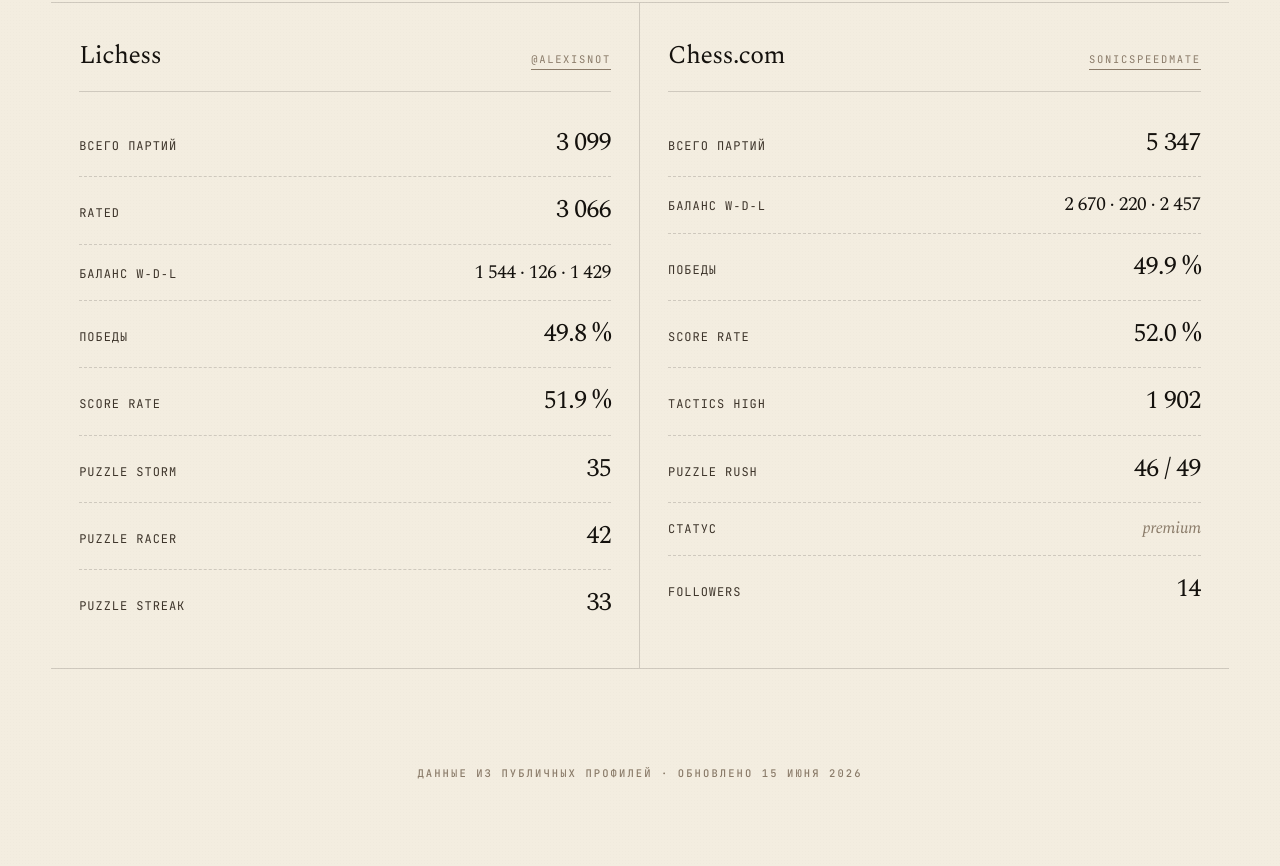
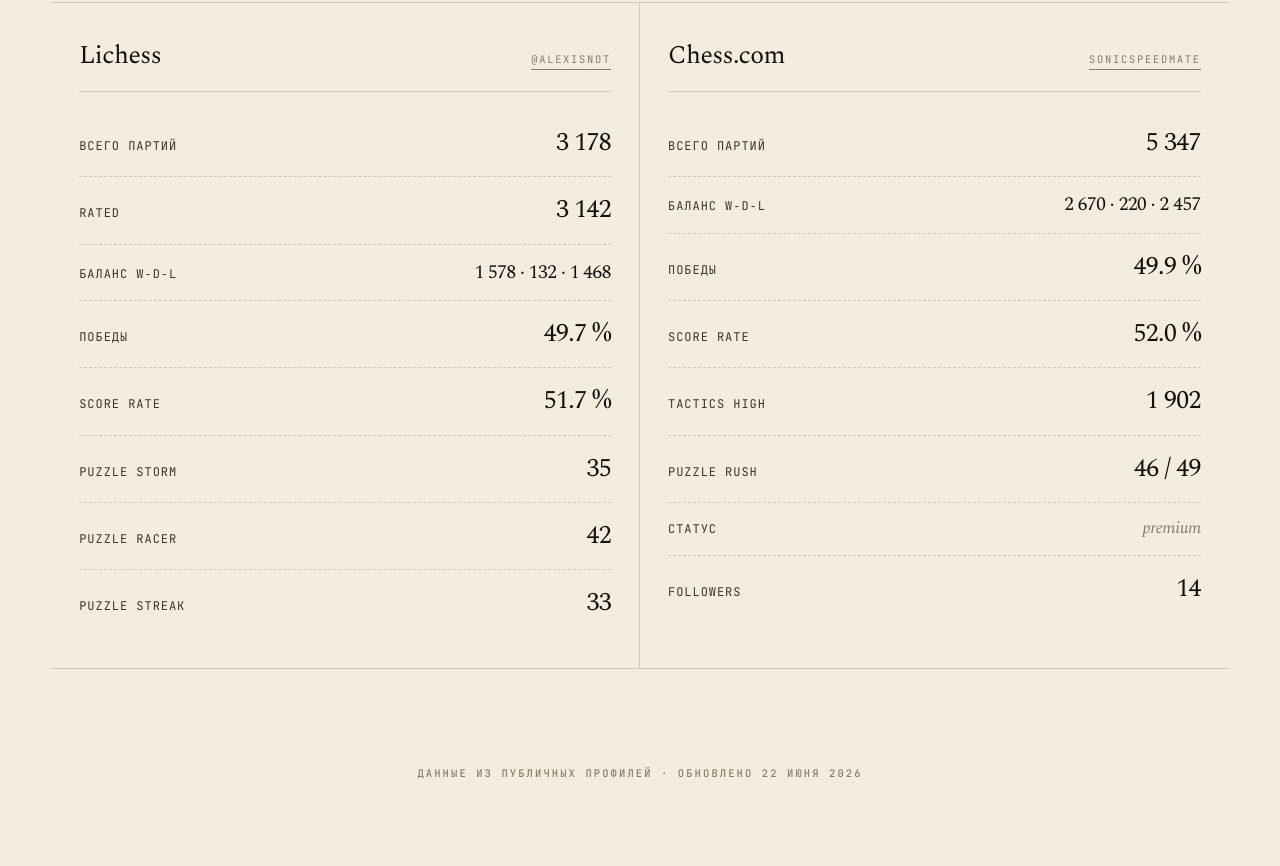
Before and after one commit to alexzavalny/zavalny_com, a Jekyll site: the page built from chess.md, in a window 1280 px wide and 1400 px high, scrolled down 2777 px. Shown: the part 137-1003 px from the top of the window. Built offline with Jekyll 4.4.1, drawn with Linux system fonts in a browser that asks for light colours; some of the changed text lies outside the part shown.

Commit message:
Update chess ratings

```diff
--- a/chess.md
+++ b/chess.md
@@ -5,7 +5,7 @@
 masthead_left:
   - "Раздел IV"
   - "Шахматы"
-  - "Обновлено 15 июня 2026"
+  - "Обновлено 22 июня 2026"
 masthead_right:
   - "FIDE 11654651"
   - "Lichess @AlexIsNot"
@@ -21,16 +21,16 @@
     <p class="h-stand">Три аккаунта, два цвета фигур, один игрок. FIDE, Lichess и Chess.com — рейтинги, статистика и баланс партий за всё время.</p>
     <div class="h-figures">
       <div class="fig"><strong>2 010</strong><span class="tag">Lichess puzzle</span></div>
-      <div class="fig"><strong>8 446</strong><span class="tag">партии</span></div>
-      <div class="fig"><strong>49.9 %</strong><span class="tag">победы</span></div>
+      <div class="fig"><strong>8 525</strong><span class="tag">партии</span></div>
+      <div class="fig"><strong>49.8 %</strong><span class="tag">победы</span></div>
     </div>
   </div>
 </section>
 
 <section class="chess-stat-row reveal">
   <div class="cs"><span class="label">Лучший рейтинг</span><span class="v">2 010</span><span class="sub">Lichess · Puzzle</span></div>
-  <div class="cs"><span class="label">Лучший в игре</span><span class="v">1 922</span><span class="sub">Lichess · Rapid</span></div>
-  <div class="cs"><span class="label">Партий на Lichess</span><span class="v">3 099</span><span class="sub">1 544‑126‑1 429</span></div>
+  <div class="cs"><span class="label">Лучший в игре</span><span class="v">1 901</span><span class="sub">актуальный рейтинг</span></div>
+  <div class="cs"><span class="label">Партий на Lichess</span><span class="v">3 178</span><span class="sub">1 578‑132‑1 468</span></div>
   <div class="cs"><span class="label">Партий на Chess.com</span><span class="v">5 347</span><span class="sub">2 670‑220‑2 457</span></div>
 </section>
 
@@ -38,7 +38,7 @@
   <div class="section-head"><div class="num">№ 01</div><h2>Рейтинги по платформам</h2><div class="meta tag">Июнь 2026</div></div>
   <div class="rating-grid">
     <div class="rcard"><div class="head"><h3>FIDE</h3><a href="https://ratings.fide.com/profile/11654651" class="link" target="_blank" rel="noopener">ratings.fide.com</a></div><div class="rows"><div class="rr"><span class="k">Standard</span><span class="vv muted">— не рейтингован</span></div><div class="rr"><span class="k">Rapid</span><span class="vv">1 675</span></div><div class="rr"><span class="k">Blitz</span><span class="vv">1 590</span></div></div></div>
-    <div class="rcard"><div class="head"><h3>Lichess</h3><a href="https://lichess.org/@/AlexIsNot" class="link" target="_blank" rel="noopener">@AlexIsNot</a></div><div class="rows"><div class="rr"><span class="k">Rapid</span><span class="vv">1 922</span></div><div class="rr"><span class="k">Blitz</span><span class="vv">1 864</span></div><div class="rr"><span class="k">Bullet</span><span class="vv">1 630</span></div><div class="rr"><span class="k">Puzzle</span><span class="vv" style="color:var(--red);">2 010</span></div></div></div>
+    <div class="rcard"><div class="head"><h3>Lichess</h3><a href="https://lichess.org/@/AlexIsNot" class="link" target="_blank" rel="noopener">@AlexIsNot</a></div><div class="rows"><div class="rr"><span class="k">Rapid</span><span class="vv">1 901</span></div><div class="rr"><span class="k">Blitz</span><span class="vv">1 847</span></div><div class="rr"><span class="k">Bullet</span><span class="vv">1 653</span></div><div class="rr"><span class="k">Puzzle</span><span class="vv" style="color:var(--red);">2 010</span></div></div></div>
     <div class="rcard"><div class="head"><h3>Chess.com</h3><a href="https://www.chess.com/member/SonicSpeedMate" class="link" target="_blank" rel="noopener">SonicSpeedMate</a></div><div class="rows"><div class="rr"><span class="k">Rapid</span><span class="vv">1 821</span></div><div class="rr"><span class="k">Blitz</span><span class="vv">1 585</span></div><div class="rr"><span class="k">Bullet</span><span class="vv">1 156</span></div><div class="rr"><span class="k">Daily</span><span class="vv">1 127</span></div></div></div>
   </div>
 </section>
@@ -64,9 +64,9 @@
 <section class="section reveal">
   <div class="section-head"><div class="num">№ 03</div><h2>Сводка аккаунтов</h2><div class="meta tag">Lichess · Chess.com</div></div>
   <div class="rating-grid" style="grid-template-columns: 1fr 1fr;">
-    <div class="rcard"><div class="head"><h3>Lichess</h3><a href="https://lichess.org/@/AlexIsNot" class="link" target="_blank" rel="noopener">@AlexIsNot</a></div><div class="rows"><div class="rr"><span class="k">Всего партий</span><span class="vv">3 099</span></div><div class="rr"><span class="k">Rated</span><span class="vv">3 066</span></div><div class="rr"><span class="k">Баланс W‑D‑L</span><span class="vv" style="font-size:1.2rem;">1 544 · 126 · 1 429</span></div><div class="rr"><span class="k">Победы</span><span class="vv">49.8 %</span></div><div class="rr"><span class="k">Score rate</span><span class="vv">51.9 %</span></div><div class="rr"><span class="k">Puzzle Storm</span><span class="vv">35</span></div><div class="rr"><span class="k">Puzzle Racer</span><span class="vv">42</span></div><div class="rr"><span class="k">Puzzle Streak</span><span class="vv">33</span></div></div></div>
+    <div class="rcard"><div class="head"><h3>Lichess</h3><a href="https://lichess.org/@/AlexIsNot" class="link" target="_blank" rel="noopener">@AlexIsNot</a></div><div class="rows"><div class="rr"><span class="k">Всего партий</span><span class="vv">3 178</span></div><div class="rr"><span class="k">Rated</span><span class="vv">3 142</span></div><div class="rr"><span class="k">Баланс W‑D‑L</span><span class="vv" style="font-size:1.2rem;">1 578 · 132 · 1 468</span></div><div class="rr"><span class="k">Победы</span><span class="vv">49.7 %</span></div><div class="rr"><span class="k">Score rate</span><span class="vv">51.7 %</span></div><div class="rr"><span class="k">Puzzle Storm</span><span class="vv">35</span></div><div class="rr"><span class="k">Puzzle Racer</span><span class="vv">42</span></div><div class="rr"><span class="k">Puzzle Streak</span><span class="vv">33</span></div></div></div>
     <div class="rcard"><div class="head"><h3>Chess.com</h3><a href="https://www.chess.com/member/SonicSpeedMate" class="link" target="_blank" rel="noopener">SonicSpeedMate</a></div><div class="rows"><div class="rr"><span class="k">Всего партий</span><span class="vv">5 347</span></div><div class="rr"><span class="k">Баланс W‑D‑L</span><span class="vv" style="font-size:1.2rem;">2 670 · 220 · 2 457</span></div><div class="rr"><span class="k">Победы</span><span class="vv">49.9 %</span></div><div class="rr"><span class="k">Score rate</span><span class="vv">52.0 %</span></div><div class="rr"><span class="k">Tactics high</span><span class="vv">1 902</span></div><div class="rr"><span class="k">Puzzle Rush</span><span class="vv">46 / 49</span></div><div class="rr"><span class="k">Статус</span><span class="vv muted" style="font-size:1.05rem;">premium</span></div><div class="rr"><span class="k">Followers</span><span class="vv">14</span></div></div></div>
   </div>
 </section>
 
-<p class="tag reveal" style="text-align:center;padding-bottom:48px;">Данные из публичных профилей · обновлено 15 июня 2026</p>
+<p class="tag reveal" style="text-align:center;padding-bottom:48px;">Данные из публичных профилей · обновлено 22 июня 2026</p>
```
Also changed, not shown: other parts of chess.md (+3 -3 lines).
